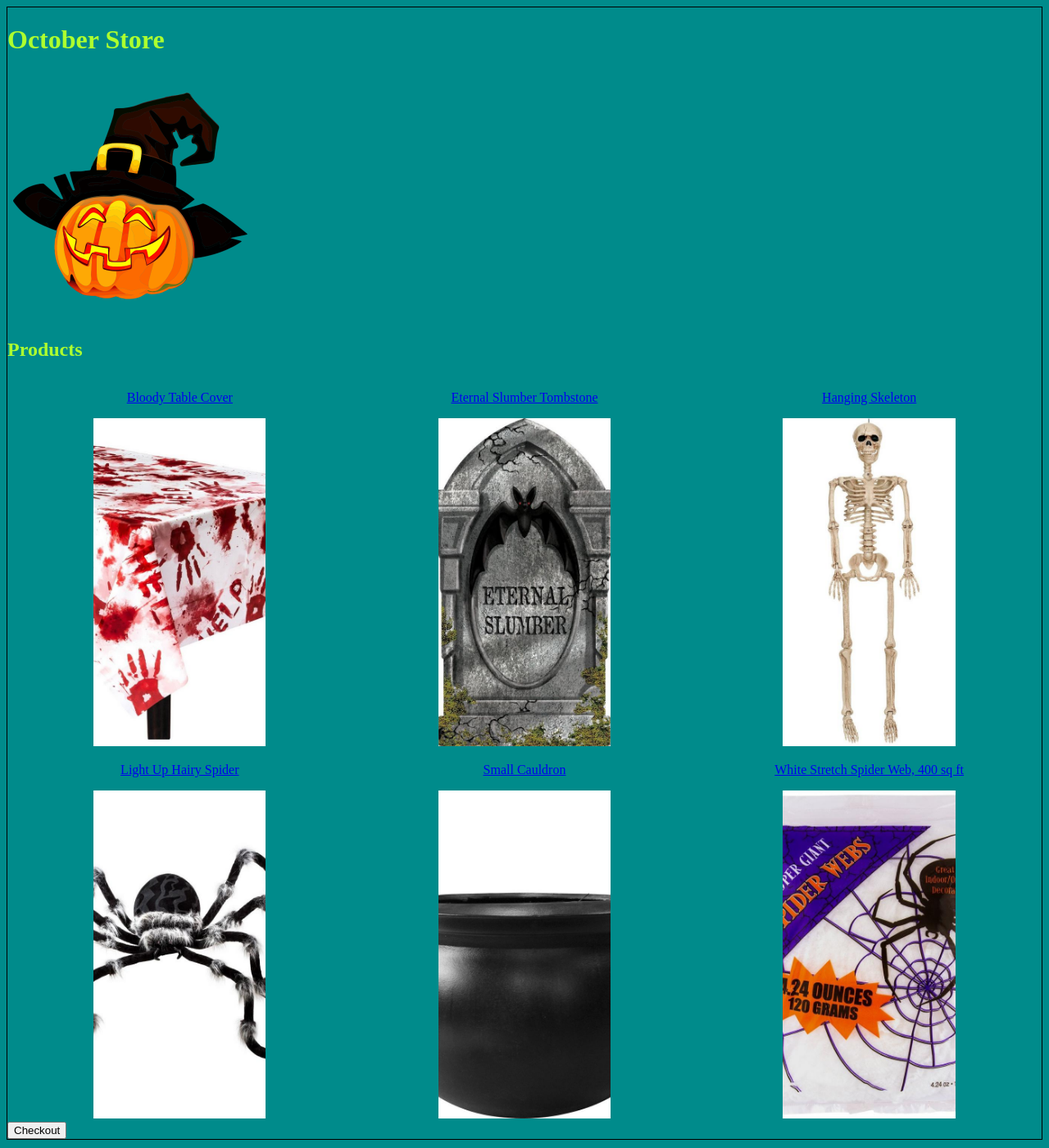
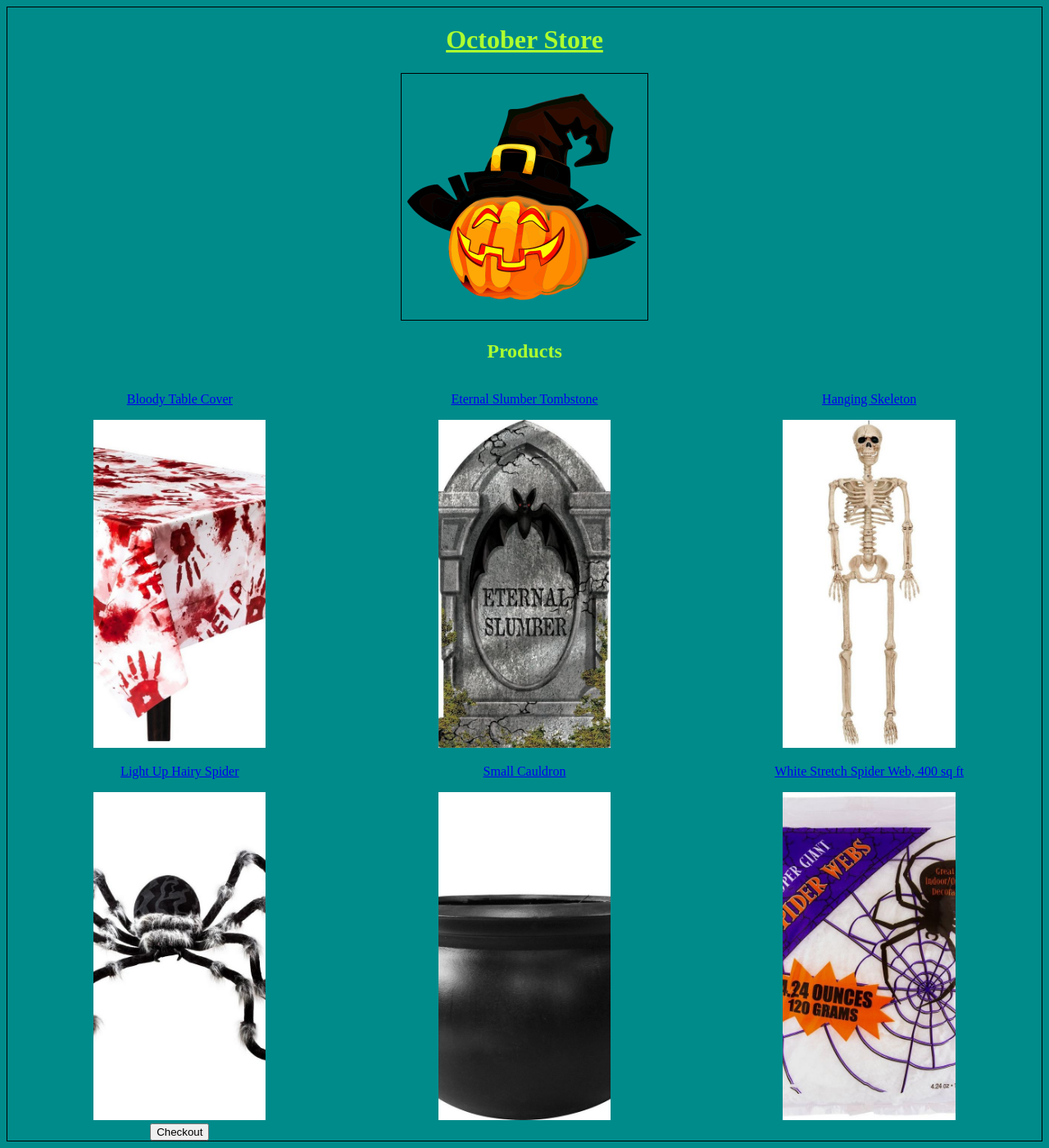
Before and after one commit to ZacharyHinote/OctoberStore, a PHP site: page / in a window 1280 px wide. Shown: the whole page at 82% size. Run offline with PHP 8.4, Linux system fonts and the light colour scheme; data comes from the database, SQL or seed files in the repository.

Commit message:
Styles Rough Draft

```diff
--- a/assets/css/styles.css
+++ b/assets/css/styles.css
@@ -29,3 +29,25 @@ img {
 	background-position: center;
 	background-size: cover;
 }
+
+table, th, td {
+	border: 1px solid black;
+	border-collapse: collapse;
+}
+
+html {
+	text-align: center;
+}
+table {
+	margin-left: auto;
+	margin-right: auto;
+	text-align: center;
+}
+
+img {
+	border: 1px solid black;
+}
+
+h1 {
+	text-decoration: underline;
+}
```
